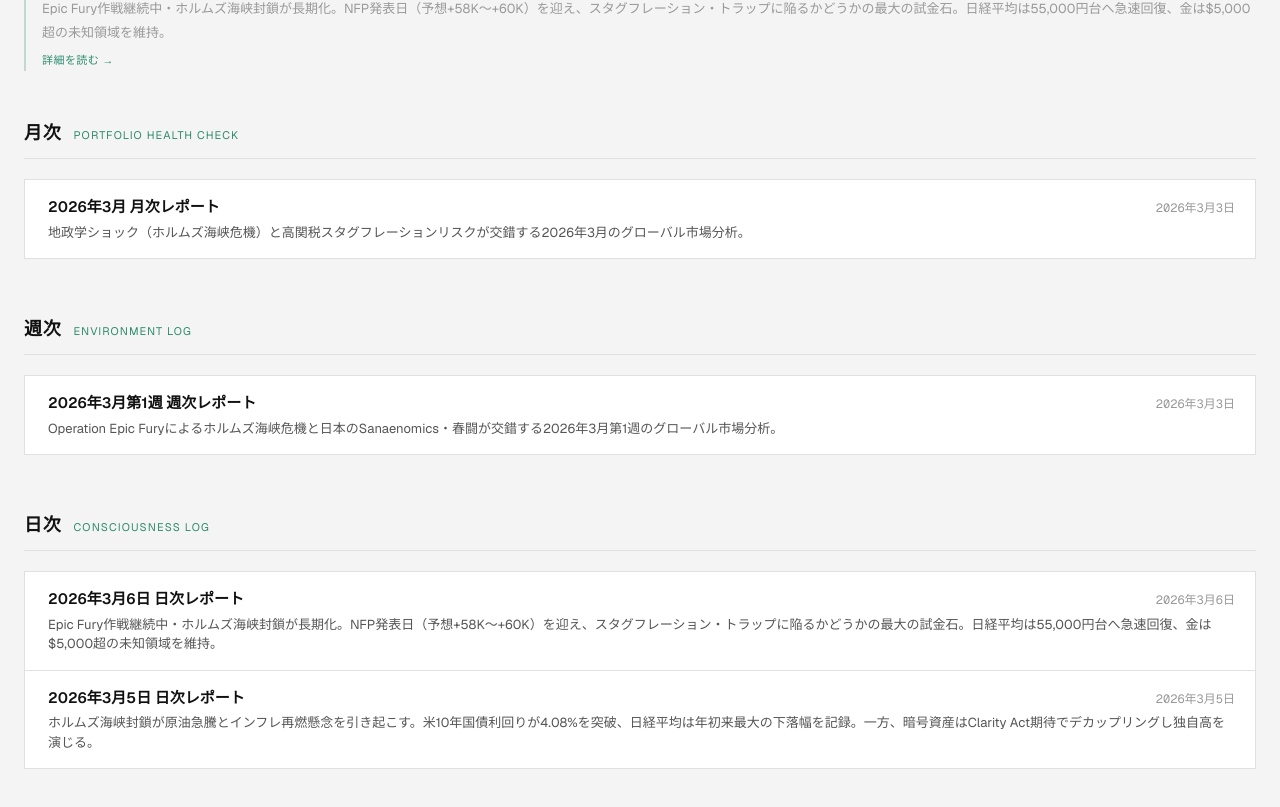
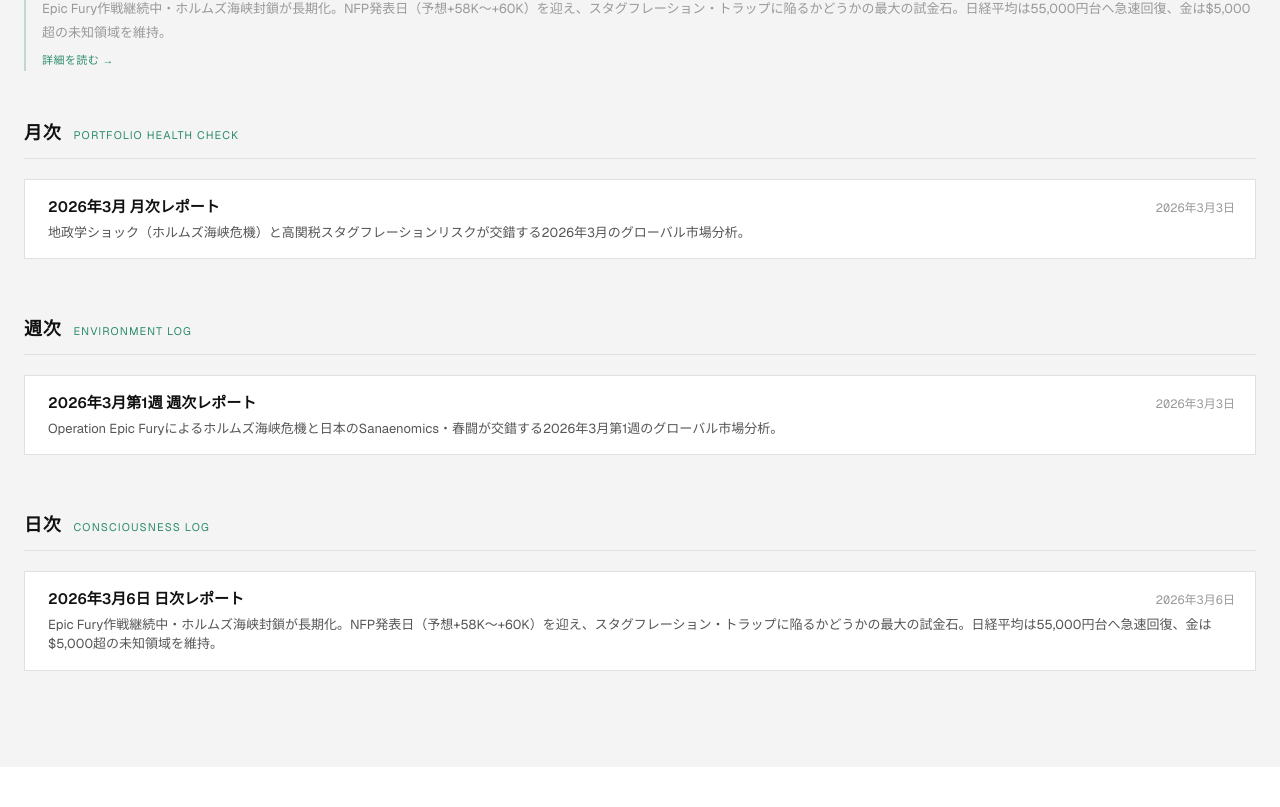
Before and after one commit to ops324/hisuigan-macro-insight-engine, a Next.js app: page /reports in a window 1280 px wide. Shown: the part 635-1442 px from the top of the page. After the commit the page ends 1402 px from the top, so only its background shows below. Built offline with nearby package versions, Linux system fonts and the light colour scheme.

Commit message:
fix: 日次レポート一覧を最新1件のみ表示に制限
Co-Authored-By: Claude Sonnet 4.6 <noreply@anthropic.com>

```diff
--- a/app/reports/ReportsClient.tsx
+++ b/app/reports/ReportsClient.tsx
@@ -224,7 +224,7 @@ export default function ReportsClient({ latestWeekly, latestDaily, reportsByType
                 <p style={{ fontSize: 13, color: t.textMuted, fontStyle: "italic" }}>レポートはまだありません。</p>
               ) : (
                 <div style={{ display: "grid", gap: 1, background: t.border, border: `1px solid ${t.border}` }}>
-                  {reports.map((r) => (
+                  {(type === "daily" ? reports.slice(0, 1) : reports).map((r) => (
                     <ReportCard key={r.slug} report={r} t={t} />
                   ))}
                 </div>
```
